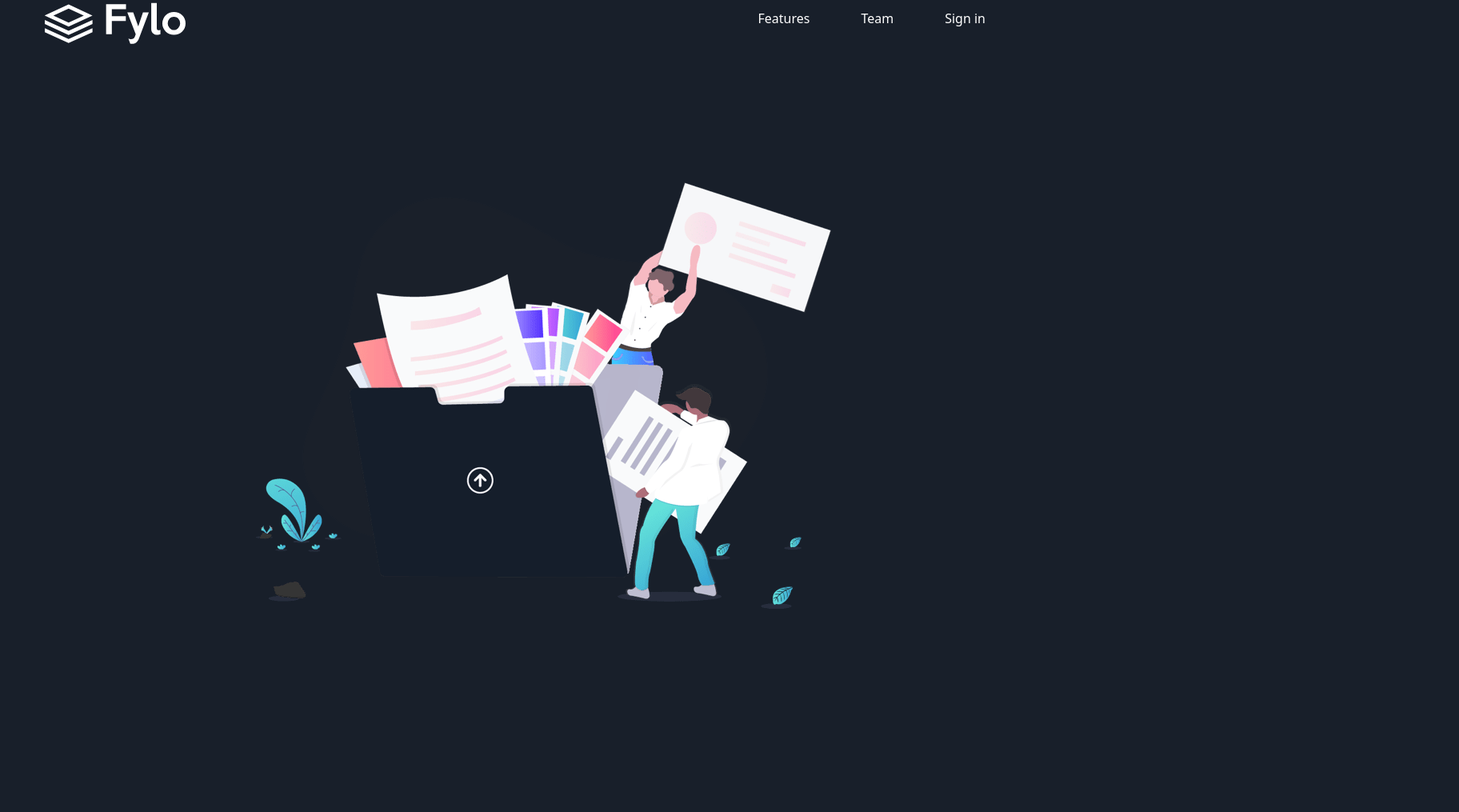
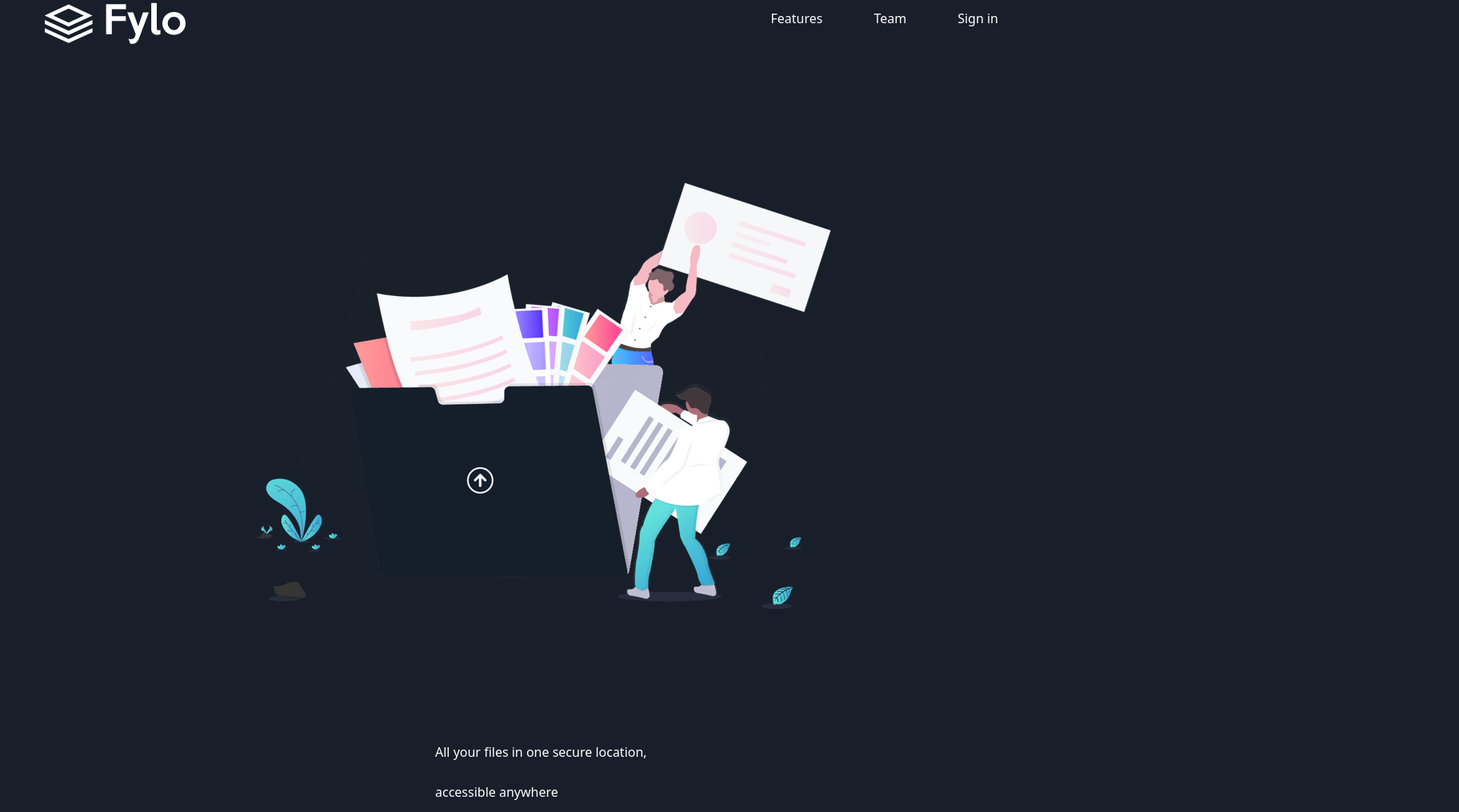
Before and after one commit to oxblixxx/fylo-dark-theme, a React (Create React App) app in the folder fylo-dark-theme/: page / in a window 1280 px wide. Shown: the part 45-1060 px from the top of the page at 80% size, 1824 px wide, since content can reach past the window. Before the commit the page ends 806 px from the top, so only its background shows below. Built offline with nearby package versions, Linux system fonts and the light colour scheme.

Commit message:
added Securelocation word

```diff
--- a/fylo-dark-theme/src/App.css
+++ b/fylo-dark-theme/src/App.css
@@ -2,4 +2,5 @@ body{
   background-color: hsl(218, 28%, 13%);
   width: 100%;
   height: 100%;
+  overflow-x: hidden;
 }
--- a/fylo-dark-theme/src/App.js
+++ b/fylo-dark-theme/src/App.js
@@ -1,14 +1,17 @@
 import './App.css'
 import Header from './components/Header'
 import Navimage from "./components/Navimage"
+import Securelocation from './components/Securelocation'
 
 function App() {
   return (
     <div className='container'>
       <Header />
       <Navimage />
+      <Securelocation />
+
     </div>
   )
 }
 
-export default App
+export default App;
--- a/fylo-dark-theme/src/components/Header.js
+++ b/fylo-dark-theme/src/components/Header.js
@@ -4,7 +4,7 @@ import Logo from '../images/logo.svg'
 function Header() {
   return (
     <header>
-      <ul className="text-white float-right space-x-16 flex mt-12 mr-12">
+      <ul className="text-white float-right space-x-16 flex mt-12 mr-8">
         <li className="absolute left-14"><img src={Logo} alt="Website-Logo"/></li>
         <li className='mt-2'><a href="https://www.google.com">Features</a></li>
         <li className='mt-2'><a href="https://www.google.com">Team</a></li>
--- /dev/null
+++ b/fylo-dark-theme/src/components/Securelocation.css
@@ -0,0 +1,6 @@
+.Secure-location-text{
+    position: relative;
+    line-height: 50px;
+    top: 60em;
+    left: 34em;
+}
--- /dev/null
+++ b/fylo-dark-theme/src/components/Securelocation.js
@@ -0,0 +1,15 @@
+import './Securelocation.css'
+
+
+function Securelocation() {
+  return (
+    <>
+      <h1 className='Secure-location-text text-white'>
+        All your files in one secure location, <br />
+        accessible anywhere
+      </h1>
+    </>
+  )
+}
+
+export default Securelocation;
```
